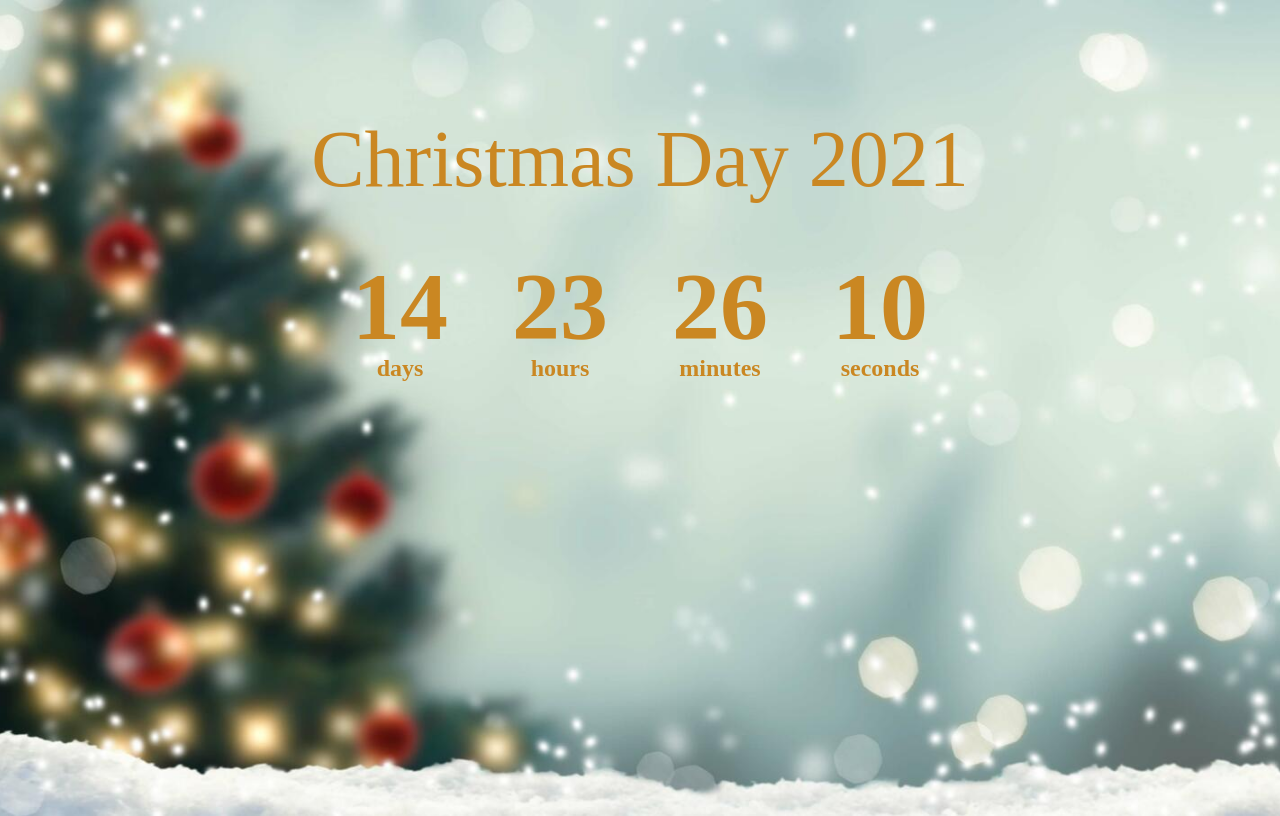
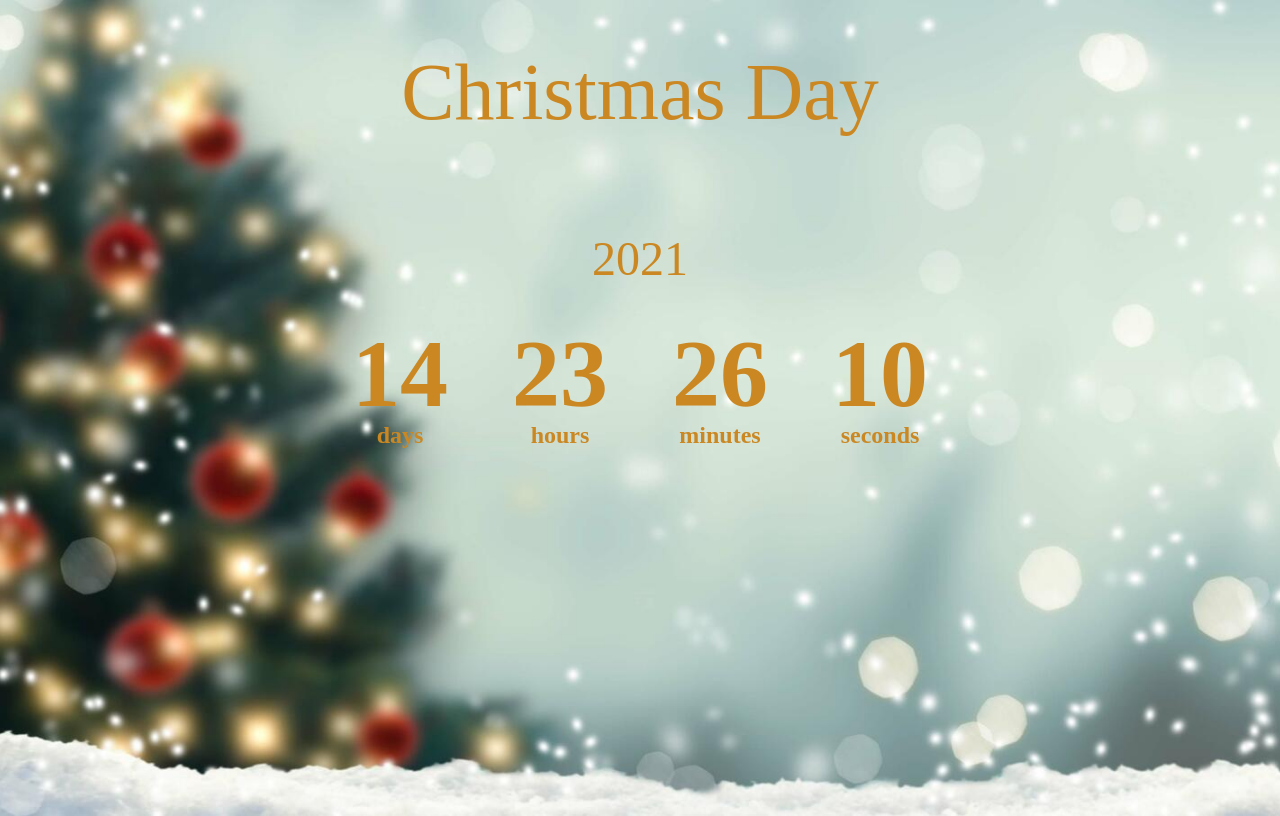
Before and after one commit to dhruvdhawan97/Christmas-Time, a plain HTML site: page index.html in a window 1280 px wide. Drawn offline with Linux system fonts and the light colour scheme.

Commit message:
dynamic year

```diff
--- a/app.js
+++ b/app.js
@@ -2,7 +2,11 @@ const secondsEl = document.getElementById("secs");
 const minutesEl = document.getElementById("mins");
 const hoursEl = document.getElementById("hours");
 const daysEl = document.getElementById("days");
-const newYears = " 25 Dec 2021 00:00:00";
+const yearEl = document.getElementById("year");
+
+const date = new Date();
+const year = date.getFullYear();
+const newYears = " 25 Dec" + year;
 function countdown() {
   const newYearsDate = new Date(newYears);
   const currentDate = new Date();
@@ -17,9 +21,11 @@ function countdown() {
   minutesEl.innerHTML = formatTime(minutes);
   hoursEl.innerHTML = formatTime(hours);
   daysEl.innerHTML = formatTime(days);
+  yearEl.innerHTML = year;
   //   console.log(days, hours, minutes, seconds);
 }
 
+console.log(year);
 function formatTime(time) {
   return time < 10 ? `0${time}` : time;
 }
--- a/index.html
+++ b/index.html
@@ -8,7 +8,10 @@
     <title>Christmas Time</title>
   </head>
   <body>
-    <h1>Christmas Day 2021</h1>
+    <h1>Christmas Day</h1>
+    <h2>
+      <div id="year">2021</div>
+    </h1>
 
     <div class="countdown-timer">
       <div class="countdown-element days-container">
--- a/styles.css
+++ b/styles.css
@@ -13,7 +13,6 @@ body {
 
 h1 {
   padding: auto;
-
   font-weight: normal;
   text-align: center;
   font-size: 5rem;
@@ -21,7 +20,14 @@ h1 {
   display: flex;
   flex-wrap: wrap;
 }
-
+h2 {
+  padding: auto;
+  font-weight: normal;
+  text-align: center;
+  font-size: 3rem;
+  display: flex;
+  flex-wrap: wrap;
+}
 .countdown-timer {
   display: flex;
   flex-wrap: wrap;
```
